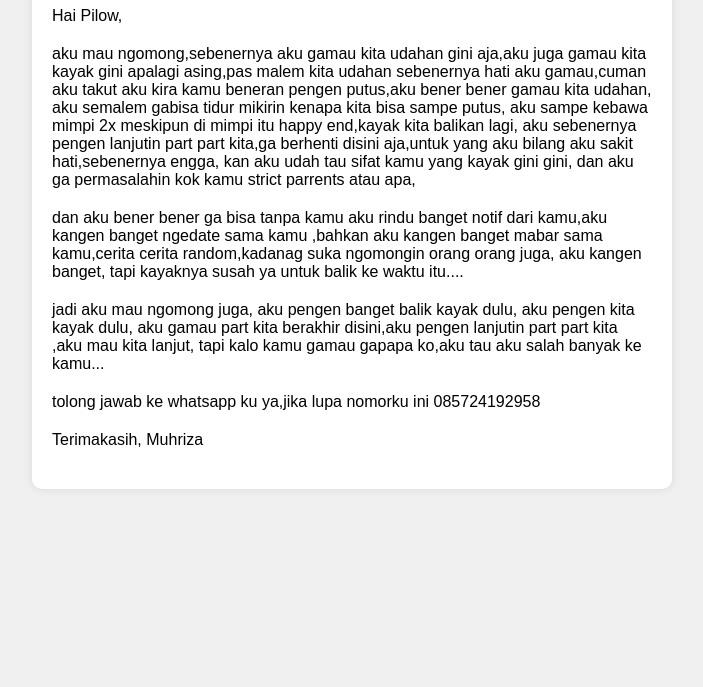
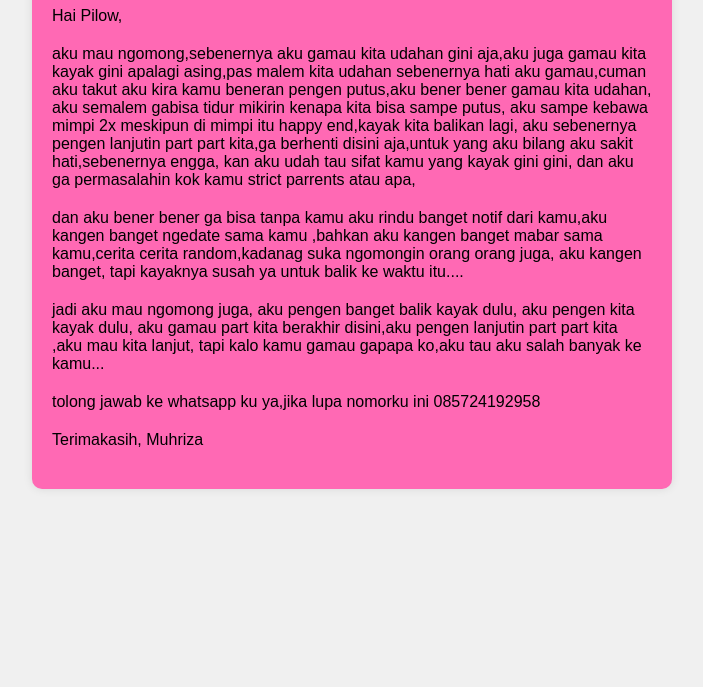
Before and after one commit to AlwaysCodings/sorry.github.io, a plain HTML site: page index.html in a window 1280 px wide. Shown: the part 113-800 px from the top of the page, without its empty margins (288-991 px from the left). Drawn offline with Linux system fonts and the light colour scheme.

Commit message:
index.html

```diff
--- a/index.html
+++ b/index.html
@@ -16,7 +16,7 @@
         max-width: 600px;
         margin: 20px auto;
         padding: 20px;
-        background-color: #fff;
+        background-color: #ff69b4;
         border-radius: 10px;
         box-shadow: 0 0 10px rgba(0, 0, 0, 0.1);
       }
```
